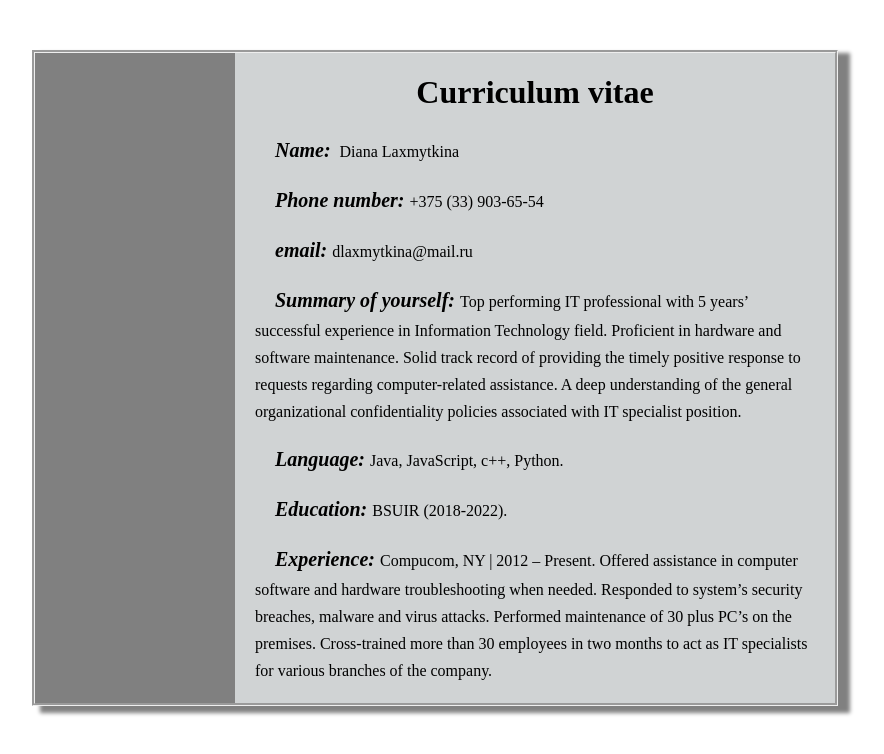
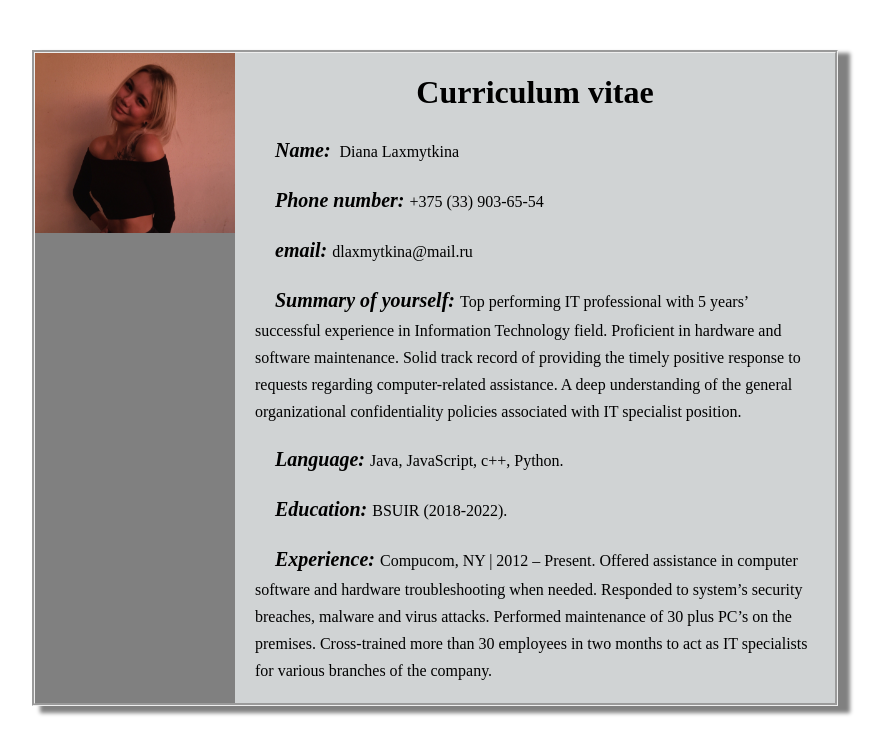
Before and after one commit to dlaxmytkina/rsschool, a plain HTML site: page index.html in a window 1280 px wide. Shown: the whole page, without its empty margins (205-1089 px from the left). Drawn offline with Linux system fonts and the light colour scheme.

Commit message:
fix: photo

```diff
--- a/index.html
+++ b/index.html
@@ -8,6 +8,7 @@
     <body >
         <div class="wrapper">
             <div class="left_block">
+                <img src="XXpA80rBUGc.jpg" alt="photo" width="200" height="180" >
 
 
             </div>
```
Also changed, not shown: XXpA80rBUGc.jpg (added).
